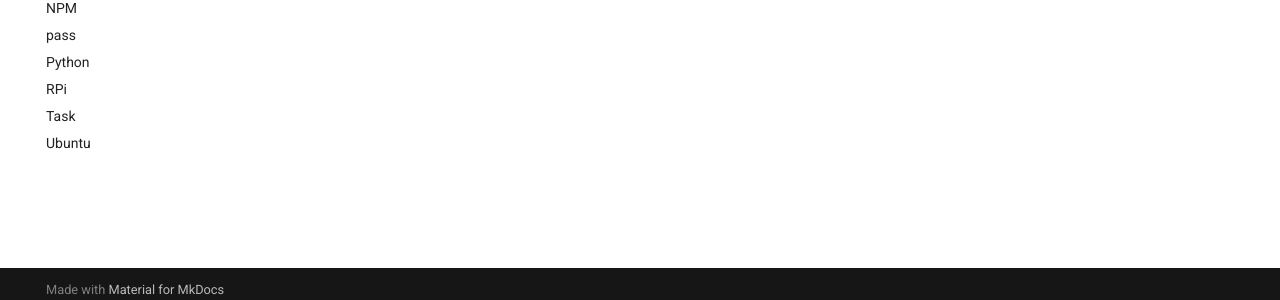
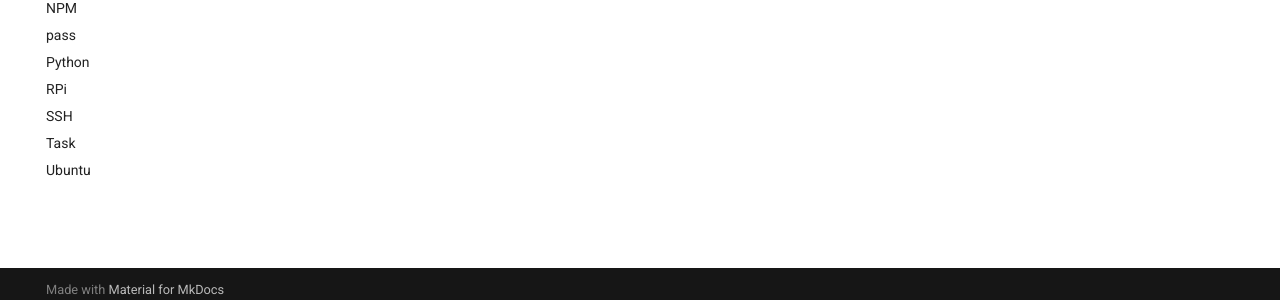
Before and after one commit to nicholaswilde/notes, an MkDocs documentation site: the page built from docs/index.md, in a window 1280 px wide. Shown: the part 588-888 px from the top of the page. Built offline with MkDocs 1.6.1 and Material for MkDocs 9.7.7, drawn with Linux system fonts in a browser that asks for light colours; comment, search, counter and statistics services are not loaded.

Commit message:
Update mkdocs.yml

```diff
--- a/mkdocs.yml
+++ b/mkdocs.yml
@@ -33,6 +33,7 @@
   - pass: pass.md
   - Python: python.md
   - RPi: rpi.md
+  - SSH: ssh.md
   - Task: task.md
   - Ubuntu: ubuntu.md
 
```
